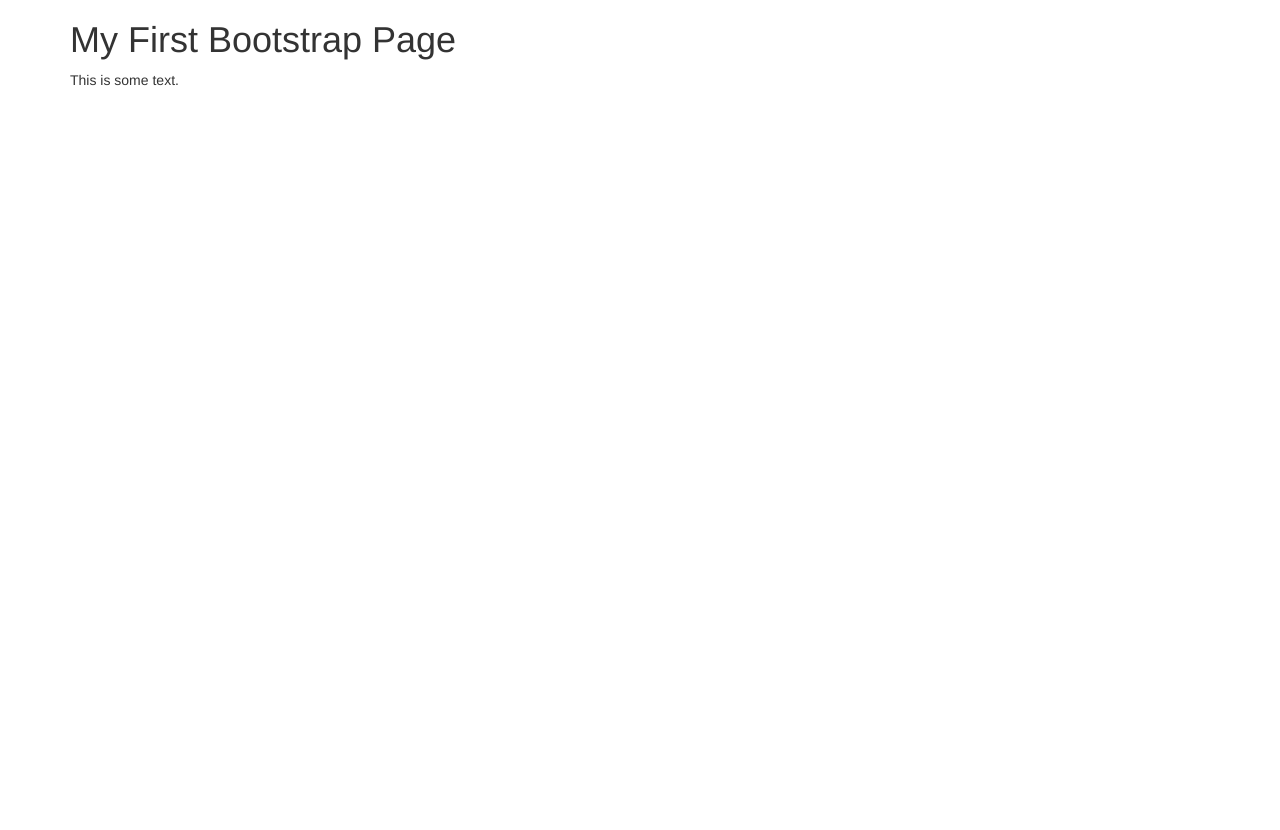
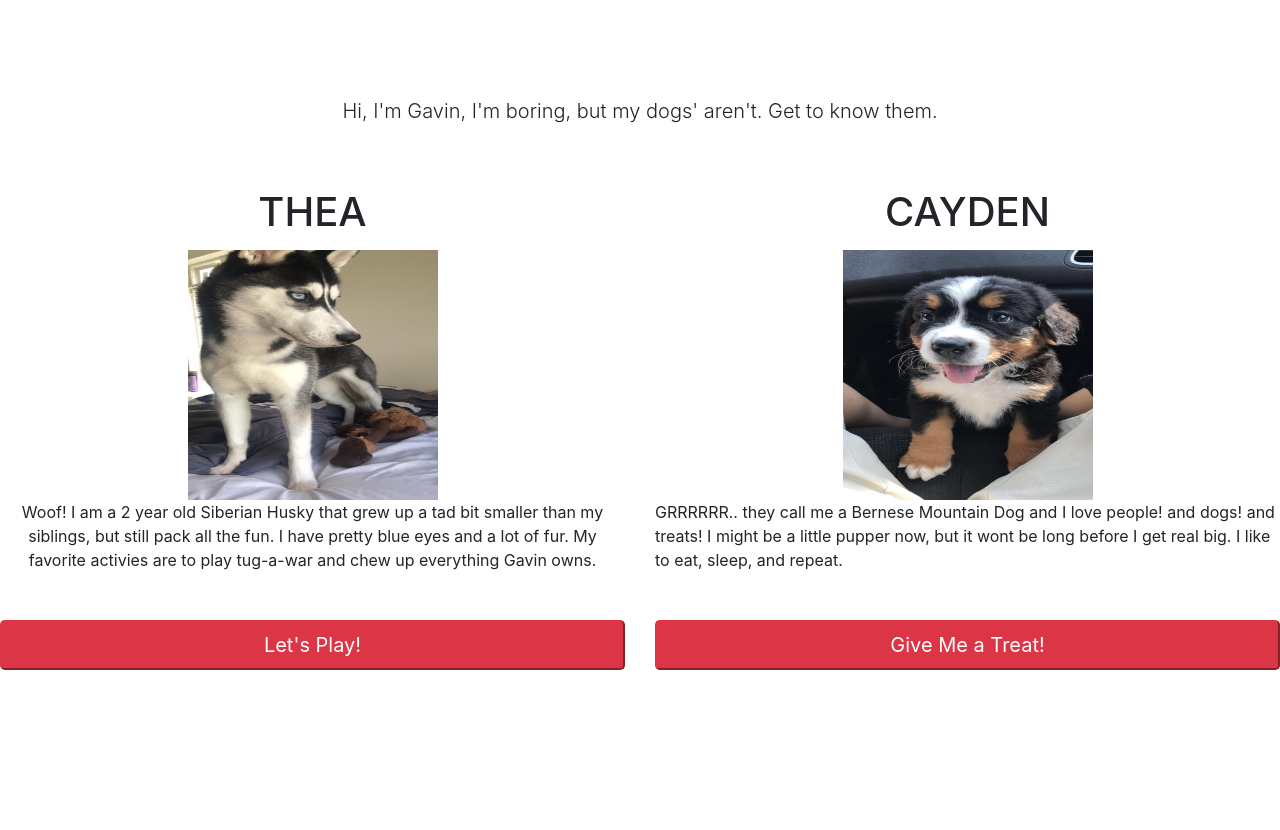
Before and after one commit to chenggavin/HerokuTest, a website: page index.html in a window 1280 px wide. Before the commit the page ends 800 px from the top, so only its background shows below. Drawn offline with nearby package versions, Linux system fonts and the light colour scheme.

Commit message:
Added main Layout

```diff
--- a/index.html
+++ b/index.html
@@ -1,19 +1,92 @@
 <!DOCTYPE html>
 <html lang="en">
-<head>
-  <title>Bootstrap Example!</title>
-  <meta charset="utf-8">
-  <meta name="viewport" content="width=device-width, initial-scale=1">
-  <link rel="stylesheet" href="https://maxcdn.bootstrapcdn.com/bootstrap/3.3.7/css/bootstrap.min.css">
-  <script src="https://ajax.googleapis.com/ajax/libs/jquery/3.2.0/jquery.min.js"></script>
-  <script src="https://maxcdn.bootstrapcdn.com/bootstrap/3.3.7/js/bootstrap.min.js"></script>
-</head>
-<body>
+  <head>
 
-<div class="container">
-  <h1>My First Bootstrap Page</h1>
-  <p>This is some text.</p>
+    <meta charset="utf-8">
+    <meta name="viewport" content="width=device-width, initial-scale=1, shrink-to-fit=no">
+
+    <link rel="stylesheet" href="https://maxcdn.bootstrapcdn.com/bootstrap/4.0.0-beta/css/bootstrap.min.css" integrity="sha384-/Y6pD6FV/Vv2HJnA6t+vslU6fwYXjCFtcEpHbNJ0lyAFsXTsjBbfaDjzALeQsN6M" crossorigin="anonymous">
+    <div class="container">
+    </div>
+
+  </head>
+
+  <body>
+   <br>
+</br>
+
+</br>
+ <br/>
+
+ <p class="lead" align="center">
+  Hi, I'm Gavin, I'm boring, but my dogs' aren't. Get to know them.
+</p>
+<br>
+
+
+ <br/>
+
+
+    <div class="row">
+  <div class="col-md-6">
+<h1 = align="center">THEA </h1>
+
+ <p>
+<div style="text-align: center;"><IMG SRC="Thea.jpg" ALT="Thea" width="250" height="250"></div>
+
+<p = align="center">
+
+Woof! I am a 2 year old Siberian Husky that grew up a tad bit smaller than my siblings, but still pack all the fun. I have pretty blue eyes and a lot of fur. My favorite activies are to play tug-a-war and chew up everything Gavin owns.
+<br>
+</br>
+</br>
+<button type="button" class="btn-danger btn-lg btn-block">Let's Play!</button>
+
+
+</br>
+</br>
+</br>
+</br>
+</br>
+</br>
+
+</p>
+
+
+
+  </div>
+
+
+  <div class="col-md-6">
+    <h1 = align="center">CAYDEN</h1>
+
+    <p>
+<div style="text-align: center;"><IMG SRC="Cayden.jpg" ALT="Cayden" width="250" height="250"></div>
+
+GRRRRRR.. they call me a Bernese Mountain Dog and I love people! and dogs! and treats! I might be a little pupper now, but it wont be long before I get real big. I like to eat, sleep, and repeat.
+<br>
+    <br>
+    <br>
+    <button type="button" class="btn-danger btn-lg btn-block">Give Me a Treat!</button>
+
+</p>
+
+
+
+
+
+  </div>
+
 </div>
 
-</body>
+
+
+
+
+
+
+    <script src="https://code.jquery.com/jquery-3.2.1.slim.min.js" integrity="sha384-KJ3o2DKtIkvYIK3UENzmM7KCkRr/rE9/Qpg6aAZGJwFDMVNA/GpGFF93hXpG5KkN" crossorigin="anonymous"></script>
+    <script src="https://cdnjs.cloudflare.com/ajax/libs/popper.js/1.11.0/umd/popper.min.js" integrity="sha384-b/U6ypiBEHpOf/4+1nzFpr53nxSS+GLCkfwBdFNTxtclqqenISfwAzpKaMNFNmj4" crossorigin="anonymous"></script>
+    <script src="https://maxcdn.bootstrapcdn.com/bootstrap/4.0.0-beta/js/bootstrap.min.js" integrity="sha384-h0AbiXch4ZDo7tp9hKZ4TsHbi047NrKGLO3SEJAg45jXxnGIfYzk4Si90RDIqNm1" crossorigin="anonymous"></script>
+  </body>
 </html>
```
Also changed, not shown: random.html (added, +29 -0 lines), Cayden.jpg (added), Thea.jpg (added), style.css (added).
